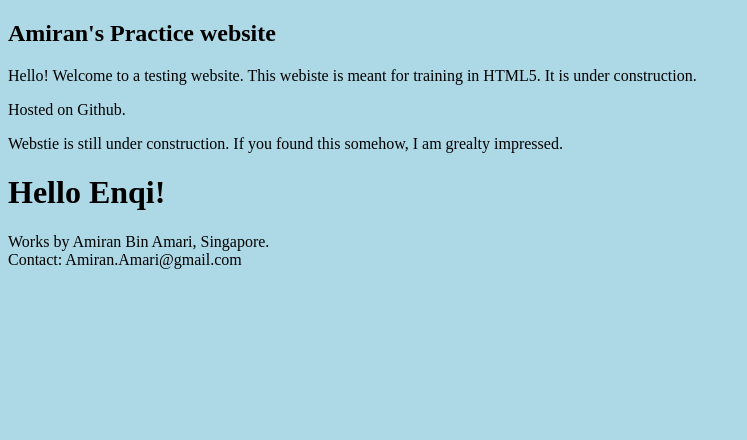
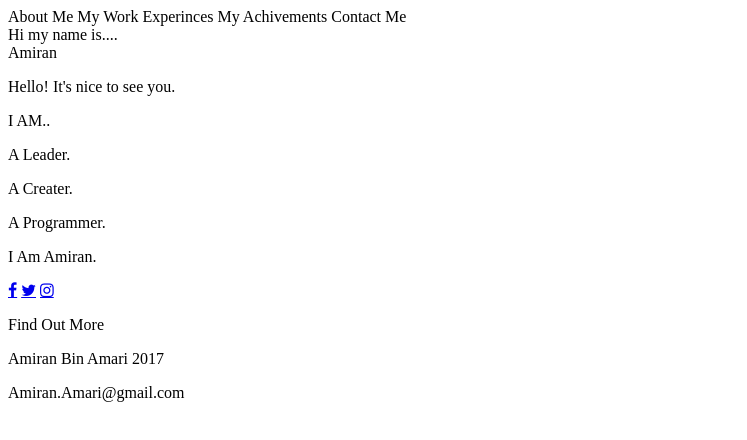
Before and after one commit to MadessHunter/WebsiteTest, a plain HTML site: page index.html in a window 1280 px wide. Shown: the whole page, without its empty margins (0-747 px from the left). Drawn offline with Linux system fonts and the light colour scheme.

Commit message:
Update index.html

```diff
--- a/index.html
+++ b/index.html
@@ -1,37 +1,42 @@
 <!DOCTYPE html>
 <html lang="en">
-<head>
-    <meta charset="UTF-8">
-    <meta name="viewport" content="width=device-width, initial-scale=1.0">
-    <meta http-equiv="X-UA-Compatible" content="ie=edge">
-    <title>Amiran Amari</title>
-</head>
+   <head>
+      <title>Amiran Bin Amari</title>
 
-
-  <h2> Amiran's Practice website</h2>
-   <p>Hello! Welcome to a testing website. This webiste is meant for training in HTML5. It is under construction. <p>
-        <p> Hosted on Github.<p>
-            <div>
-             <p>
-                    Webstie is still under construction. If you found this somehow, I am grealty impressed.
-                 <p>
-                  <h1>  Hello Enqi!
-                                   </h1>
-                 <footer>
-                     Works by Amiran Bin Amari, Singapore.
-                     <footer>
-                     Contact: Amiran.Amari@gmail.com
-                      <footer>
-
-
-
-
-
-<style>
-body {
-    background: lightblue;
-}
-    h2, background-color: lightgreen;
-
-</body>
+      <meta charset="utf-8">
+      <meta name="viewport" content="width=device-width,height=device-height,initial-scale=1.0">
+      <script src="modernizr.custom.62074.js"></script>
+      <link rel="stylesheet" href="styles.css">
+      <link href="https://fonts.googleapis.com/css?family=Oswald" rel="stylesheet">
+      <link rel="stylesheet" href="https://cdnjs.cloudflare.com/ajax/libs/font-awesome/4.7.0/css/font-awesome.min.css">
+   </head>
+   <body>
+      <div class="container">
+       <header>
+		  <span class= "About"> About Me </span>
+    	<span class= "Work"> My Work Experinces </span>
+		  <span class= "My">  My Achivements </span>
+      <span class= "Contact">  Contact Me </span>
+       </header>
+       <article class="Hello">
+       		Hi my name is....
+       	</article>
+       	<article class="Name"> Amiran </article>
+         <article class= "Intro">
+           <p>Hello! It's nice to see you.</p>
+           <p>I AM..
+           <p> A Leader. </p>
+           <p> A Creater. </P>
+           <p> A Programmer. </p>
+           <p class= "Name2">I Am Amiran. </p>
+           <a href="https://www.facebook.com/amiran.bamari" class="fa fa-facebook"></a>  <a href="https://twitter.com/Army_Run" class="fa fa-twitter"></a> <a href="https://www.instagram.com/army_run/?hl=en" class="fa fa-instagram"></a>
+           </article>
+           <article class="Find">
+             <p> Find Out More </p>
+           </article>
+           <footer>
+            <p> Amiran Bin Amari 2017</p>  <p>Amiran.Amari@gmail.com</p>
+         </footer>
+      </div>
+   </body>
 </html>
```
